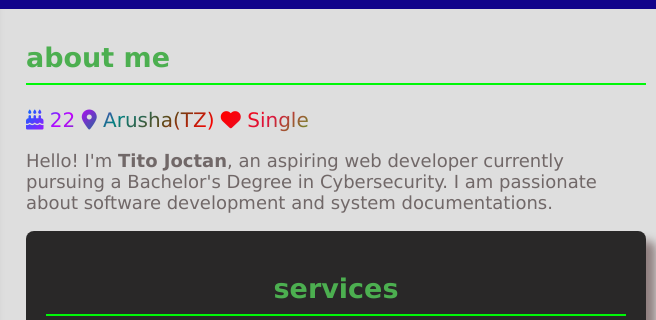
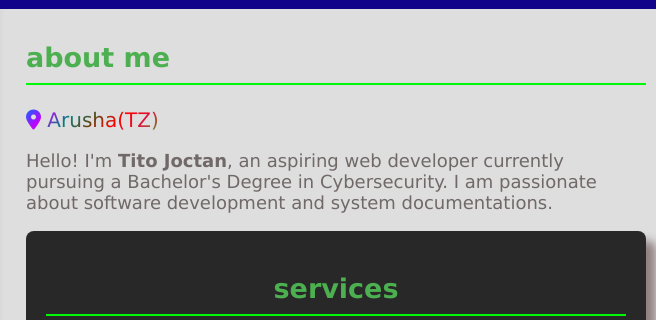
Before and after one commit to apripista/Artistry, a website: page index.html in a window 1280 px wide. Shown: the part 80-400 px from the top of the page, 624-1280 px from the left. Drawn offline with Linux system fonts and the light colour scheme.

Commit message:
Update portfolio content

```diff
--- a/index.html
+++ b/index.html
@@ -89,9 +89,7 @@
                 <h2>about me</h2>
                 <p class="demographic">
                     <span>
-                        <i class="fas fa-birthday-cake"></i> 22
                         <a href="https://maps.app.goo.gl/SDVQHwH9KRCwexy47" target="_blank"><i class="fas fa-map-marker-alt"></i> Arusha(TZ)</a>
-                        <i class="fas fa-heart"></i> Single
                     </span>
                 </p>
                 <p>Hello! I'm <b>Tito Joctan</b>, an aspiring web developer currently pursuing a Bachelor's Degree in Cybersecurity. I am passionate about software development and system documentations.</p>
@@ -233,7 +231,6 @@
 
             <address>
                 <p> <i class="fas fa-envelope"></i> <a href="mailto:intuitivers@gmail.com"> intuitivers@gmail.com</a>
-                <i class="fas fa-birthday-cake"></i> 22
                 <a href="https://maps.app.goo.gl/SDVQHwH9KRCwexy47" target="_blank"><i class="fas fa-map-marker-alt"></i> Arusha(TZ)</a>
                   </p>
             </address>
```
